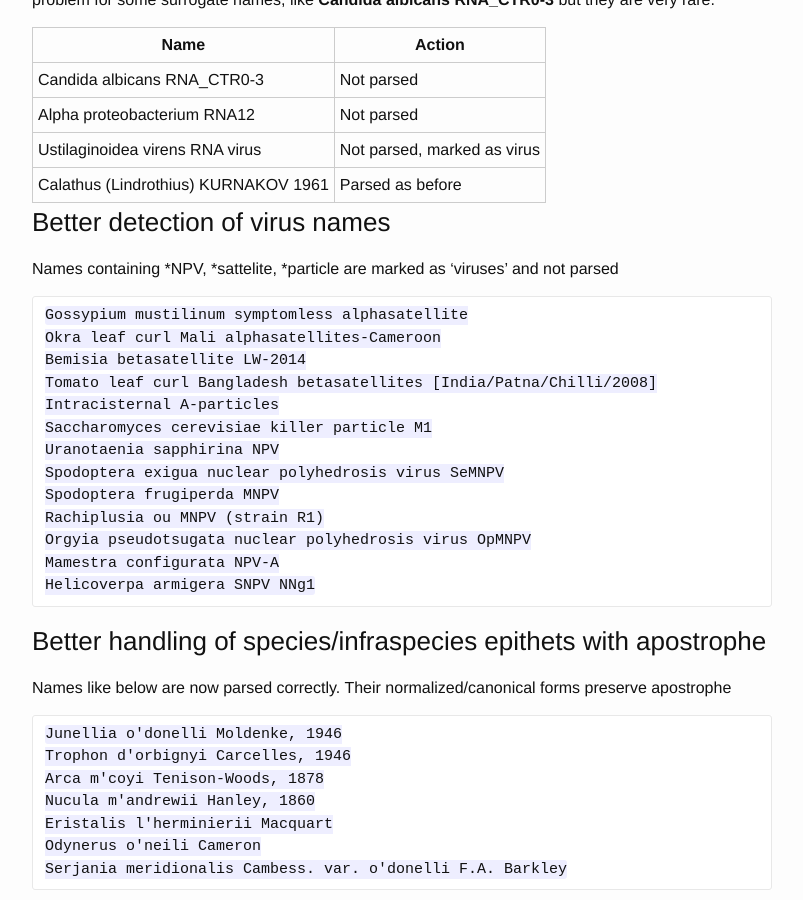
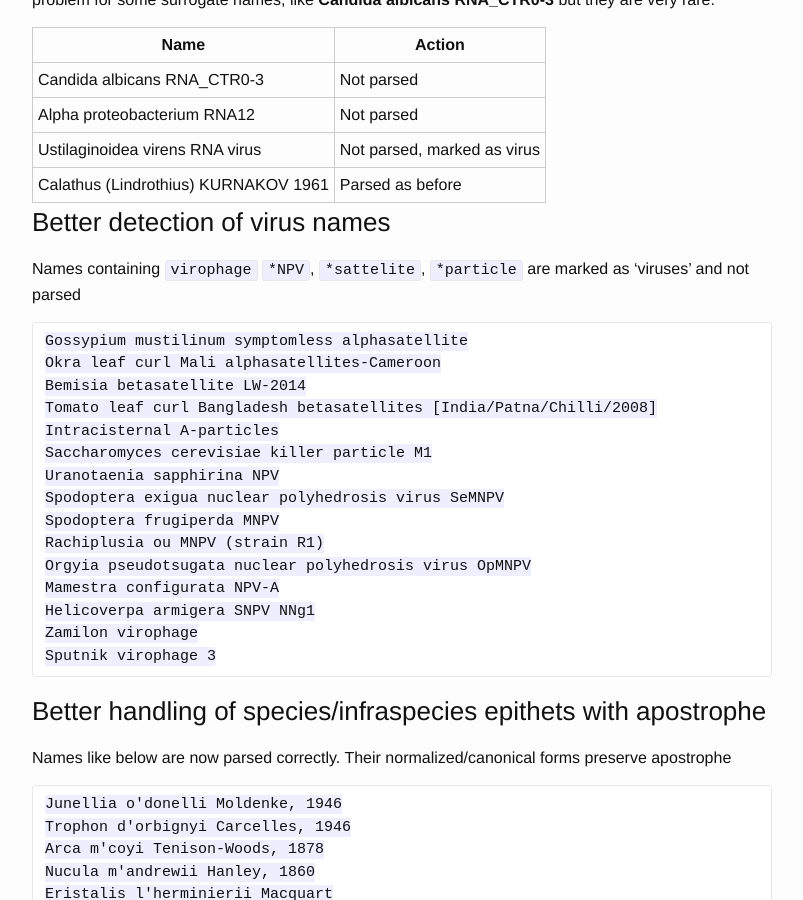
Before and after one commit to GlobalNamesArchitecture/GlobalNamesArchitecture.github.io, a Jekyll site: the page built from _posts/2015-05-14-parser-3-1-10.md, in a window 1280 px wide and 900 px high, scrolled down 473 px. Shown: the whole window, without its empty margins (238-1041 px from the left). Built offline with Jekyll 4.4.1, drawn with Linux system fonts in a browser that asks for light colours; nearby versions of some CDN libraries.

Commit message:
move examples

````diff
--- a/_posts/2015-05-14-parser-3-1-10.md
+++ b/_posts/2015-05-14-parser-3-1-10.md
@@ -27,7 +27,7 @@ Calathus (Lindrothius) KURNAKOV 1961 | Parsed as before
 
 ### Better detection of virus names
 
-Names containing \*NPV, \*sattelite, \*particle are marked as 'viruses' and
+Names containing `virophage` `*NPV`, `*sattelite`, `*particle` are marked as 'viruses' and
 not parsed
 
 ```
@@ -44,6 +44,8 @@ Rachiplusia ou MNPV (strain R1)
 Orgyia pseudotsugata nuclear polyhedrosis virus OpMNPV
 Mamestra configurata NPV-A
 Helicoverpa armigera SNPV NNg1
+Zamilon virophage
+Sputnik virophage 3
 ```
 
 ### Better handling of species/infraspecies epithets with apostrophe
````
